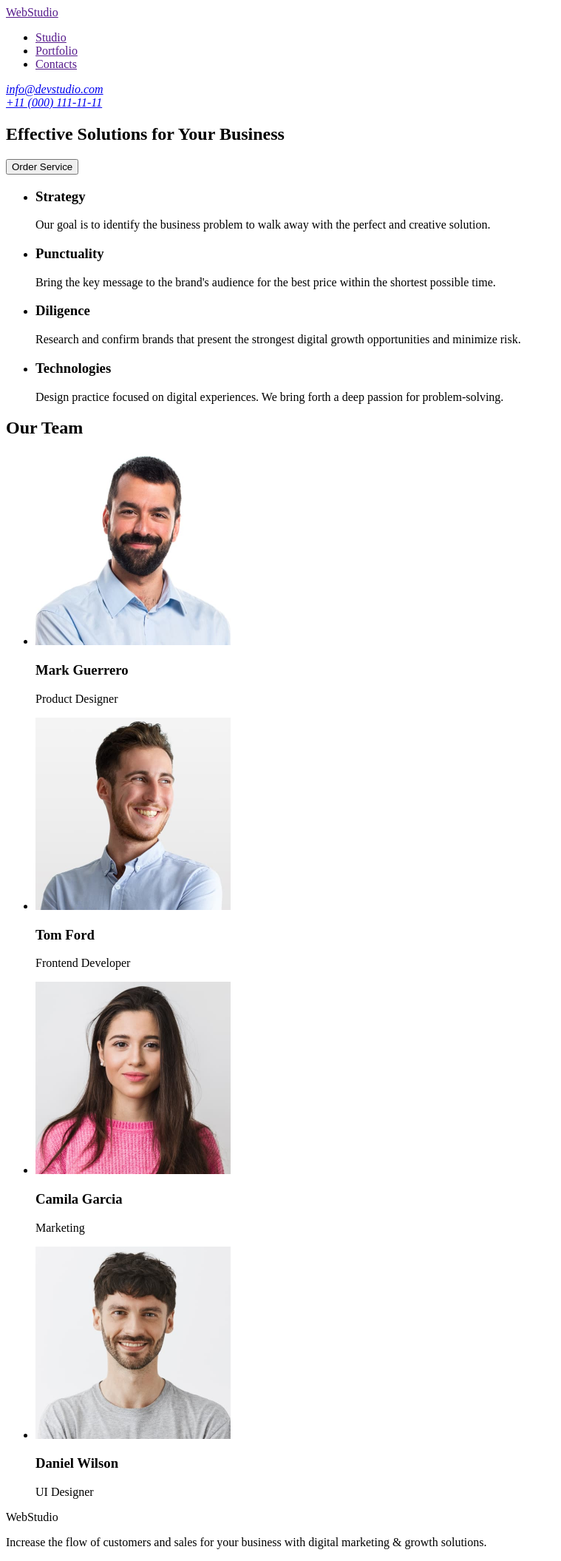
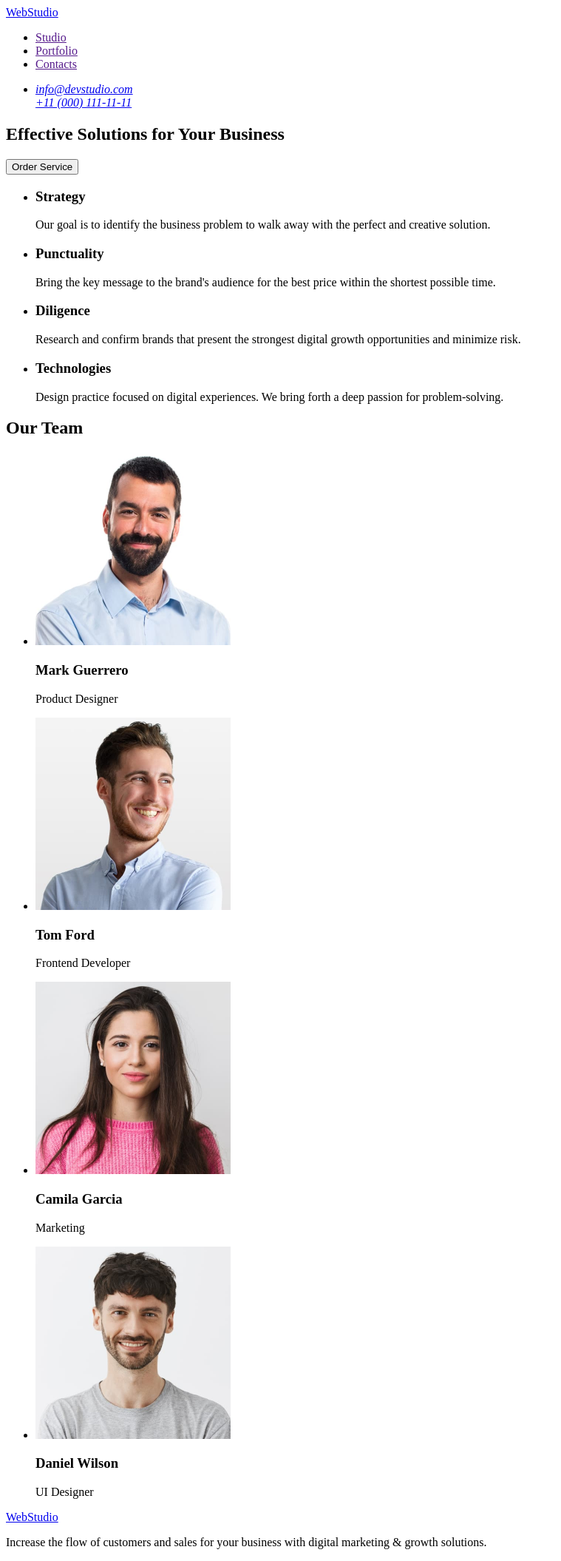
Before and after one commit to TaniaBilousova/goit-markup-hw-01, a plain HTML site: page index.html in a window 1280 px wide. Shown: the whole page at 74% size, without its empty margins (0-759 px from the left). Drawn offline with Linux system fonts and the light colour scheme.

Commit message:
finish-1-goit

```diff
--- a/index.html
+++ b/index.html
@@ -8,7 +8,7 @@
   <body>
     <header>
       <nav>
-        <a href="">WebStudio </a>
+        <a href="./index.html">WebStudio </a>
         <ul>
           <li>
             <a href="">Studio</a>
@@ -22,8 +22,12 @@
         </ul>
       </nav>
       <address>
-        <a href="mailto:info@devstudio.com">info@devstudio.com</a><br />
-        <a href="tel:+110001111111">+11 (000) 111-11-11</a><br />
+        <ul>
+          <li>
+            <a href="mailto:info@devstudio.com">info@devstudio.com</a><br />
+            <a href="tel:+11 (000) 1111-111">+11 (000) 111-11-11</a><br />
+          </li>
+        </ul>
       </address>
     </header>
     <main>
@@ -113,7 +117,7 @@
       <section></section>
     </main>
     <footer>
-      <p>WebStudio</p>
+      <a href="./index.html">WebStudio </a>
       <p>
         Increase the flow of customers and sales for your business with digital
         marketing & growth solutions.
```
